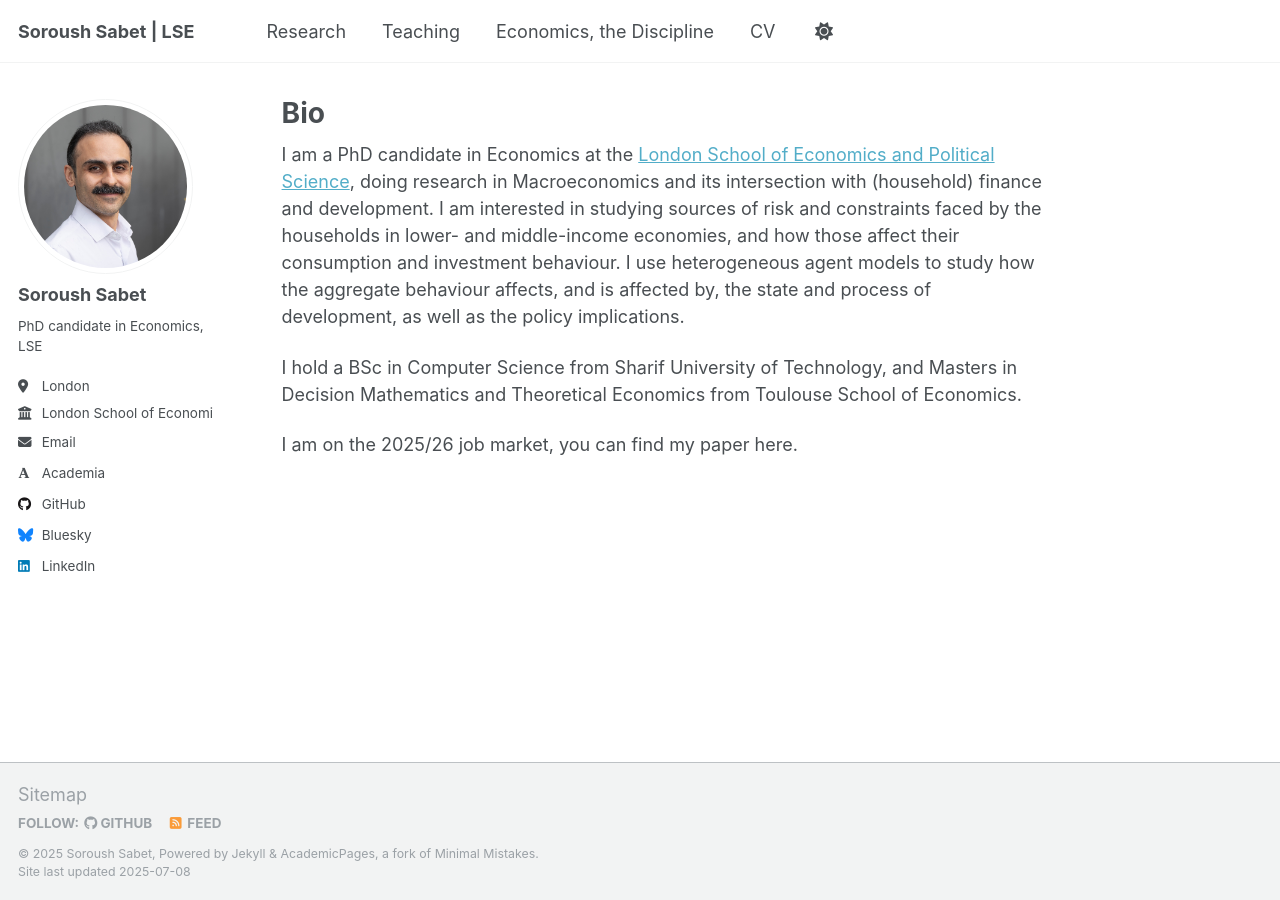
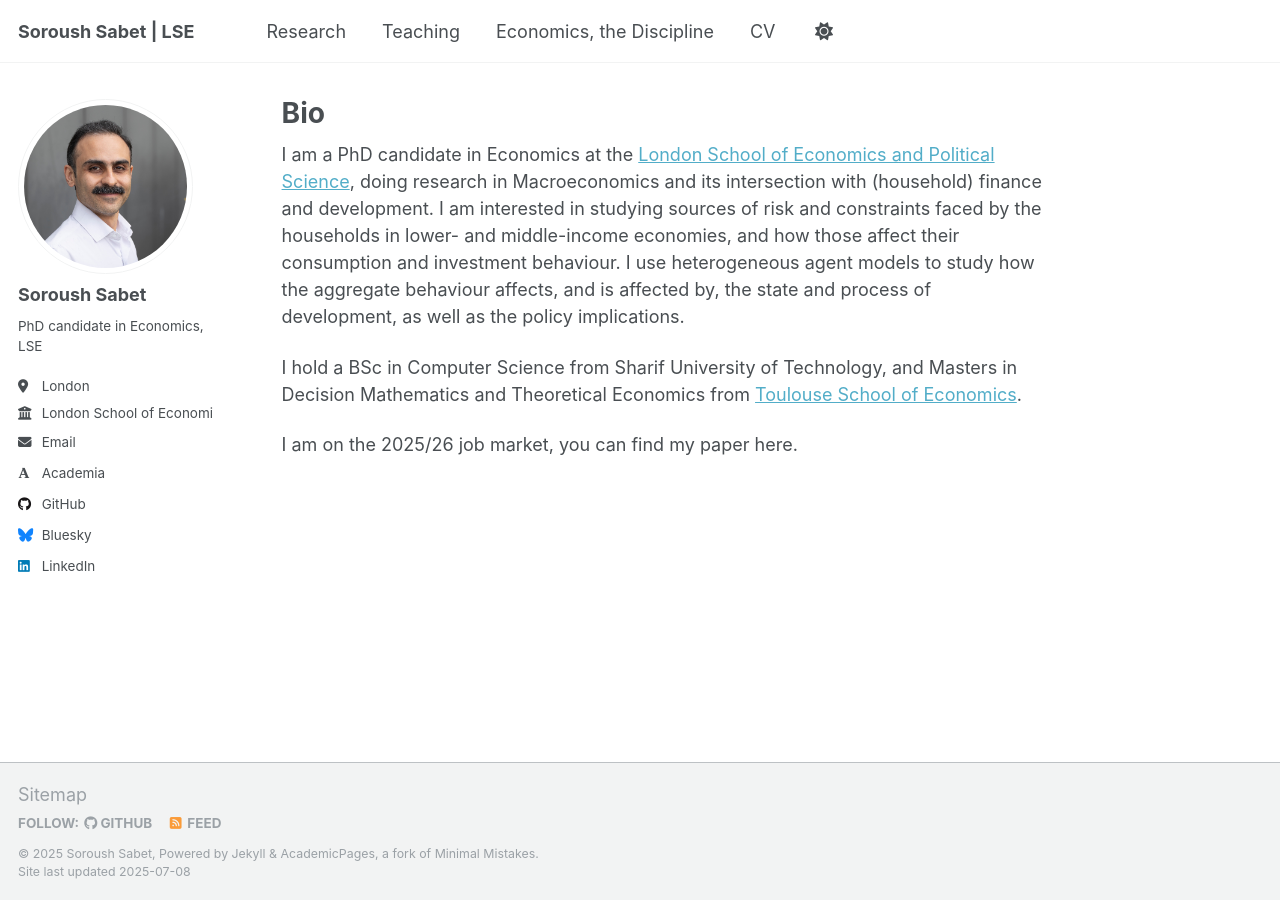
Before and after one commit to SSabet/ssabet.github.io, a Jekyll site: the page built from _pages/about.md, in a window 1280 px wide. Built offline with Jekyll 4.4.1, drawn with Linux system fonts in a browser that asks for light colours; some web fonts are replaced; a script that is not in the unit is left out; some of the changed lines change nothing that is shown.

Commit message:
edited: bio

```diff
--- a/_pages/about.md
+++ b/_pages/about.md
@@ -8,7 +8,7 @@ redirect_from:
 ---
 I am a PhD candidate in Economics at the [London School of Economics and Political Science](https://www.lse.ac.uk/economics), doing research in Macroeconomics and its intersection with (household) finance and development. I am interested in studying sources of risk and constraints faced by the households in lower- and middle-income economies, and how those affect their consumption and investment behaviour. I use heterogeneous agent models to study how the aggregate behaviour affects, and is affected by, the state and process of development, as well as the policy implications.
 
-I hold a BSc in Computer Science from Sharif University of Technology, and Masters in Decision Mathematics and Theoretical Economics from Toulouse School of Economics.
+I hold a BSc in Computer Science from Sharif University of Technology, and Masters in Decision Mathematics and Theoretical Economics from [Toulouse School of Economics](https://www.tse-fr.eu/).
 
 I am on the 2025/26 job market, you can find my paper here.
 
```
